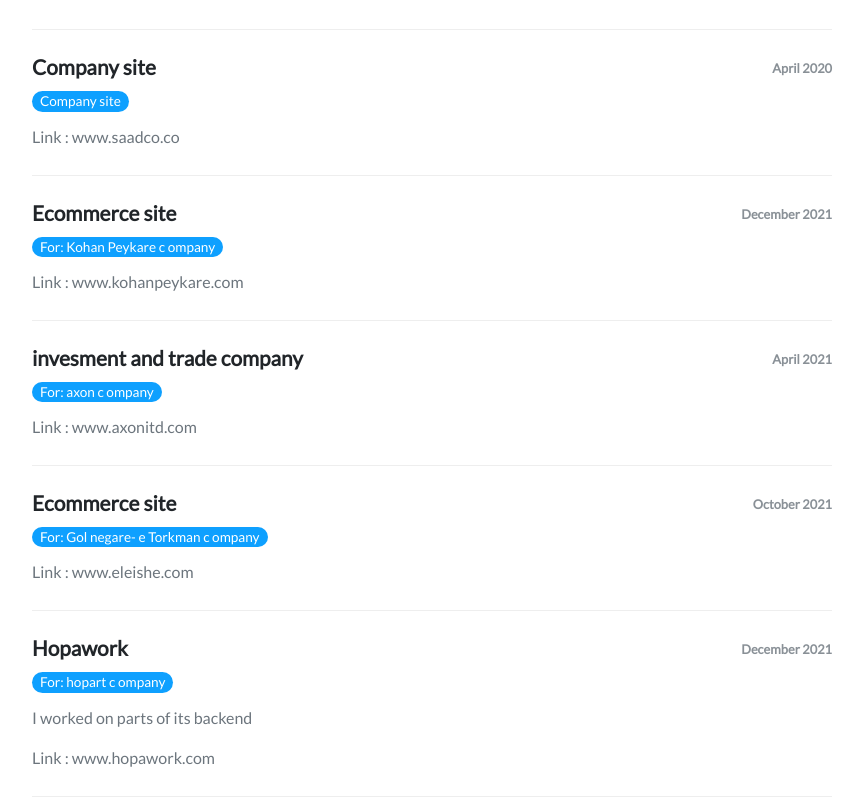
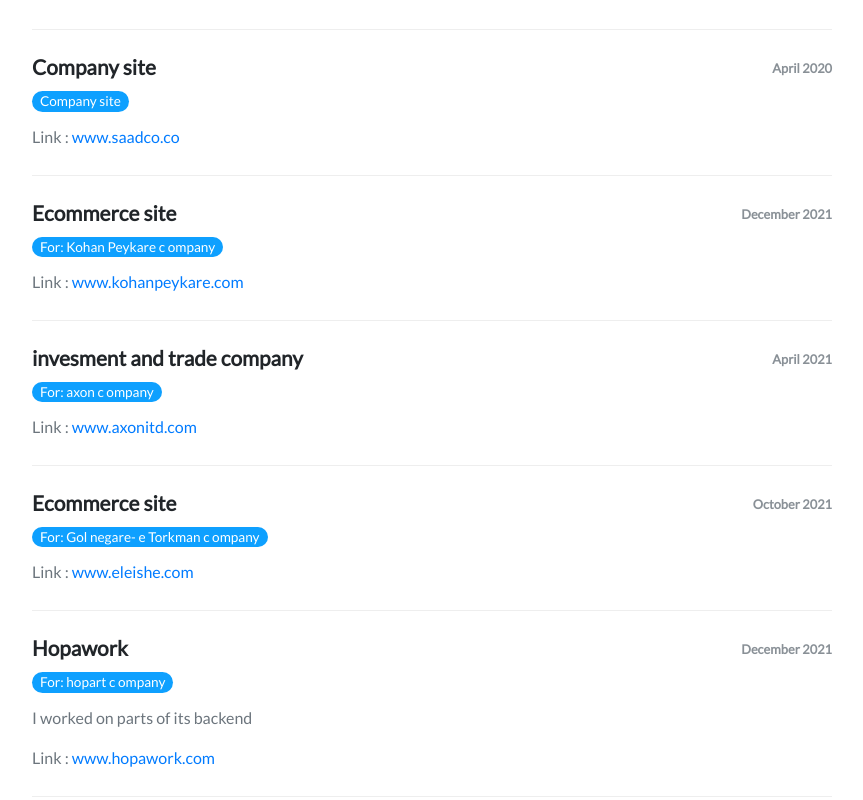
Before and after one commit to ilamanownuk/ilamanownuk.github.io, a plain HTML site: page index.html in a window 1280 px wide. Shown: the part 760-1560 px from the top of the page, without its empty margins (208-1071 px from the left). Drawn offline with nearby package versions, Linux system fonts and the light colour scheme.

Commit message:
Update index.html

```diff
--- a/index.html
+++ b/index.html
@@ -59,7 +59,7 @@
                   <time class="period">April 2020</time>
                 </div>
               </div>
-              <p class="text-muted">Link : www.saadco.co</p>
+              <p class="text-muted">Link : <a href=" www.saadco.co"> www.saadco.co</a></p>
             </div>
 
             <div class="item">
@@ -72,7 +72,7 @@
                   <time class="period">December 2021</time>
                 </div>
               </div>
-              <p class="text-muted">Link : www.kohanpeykare.com</p>
+              <p class="text-muted">Link : <a href="www.kohanpeykare.com">www.kohanpeykare.com</a></p>
             </div>
 
             <div class="item">
@@ -85,7 +85,7 @@
                   <time class="period">April 2021</time>
                 </div>
               </div>
-              <p class="text-muted">Link : www.axonitd.com</p>
+              <p class="text-muted">Link : <a href="www.axonitd.com">www.axonitd.com</a></p>
             </div>
 
             <div class="item">
@@ -98,7 +98,7 @@
                   <time class="period">October 2021</time>
                 </div>
               </div>
-              <p class="text-muted">Link : www.eleishe.com</p>
+              <p class="text-muted">Link : <a href="www.eleishe.com">www.eleishe.com</a></p>
             </div>
 
             <div class="item">
@@ -112,7 +112,7 @@
                 </div>
               </div>
               <p class="text-muted">I worked on parts of its backend</p>
-              <p class="text-muted">Link : www.hopawork.com</p>
+              <p class="text-muted">Link : <a href="www.hopawork.com">www.hopawork.com</a></p>
             </div>
           </div>
           <div class="education group" id="education">
```
